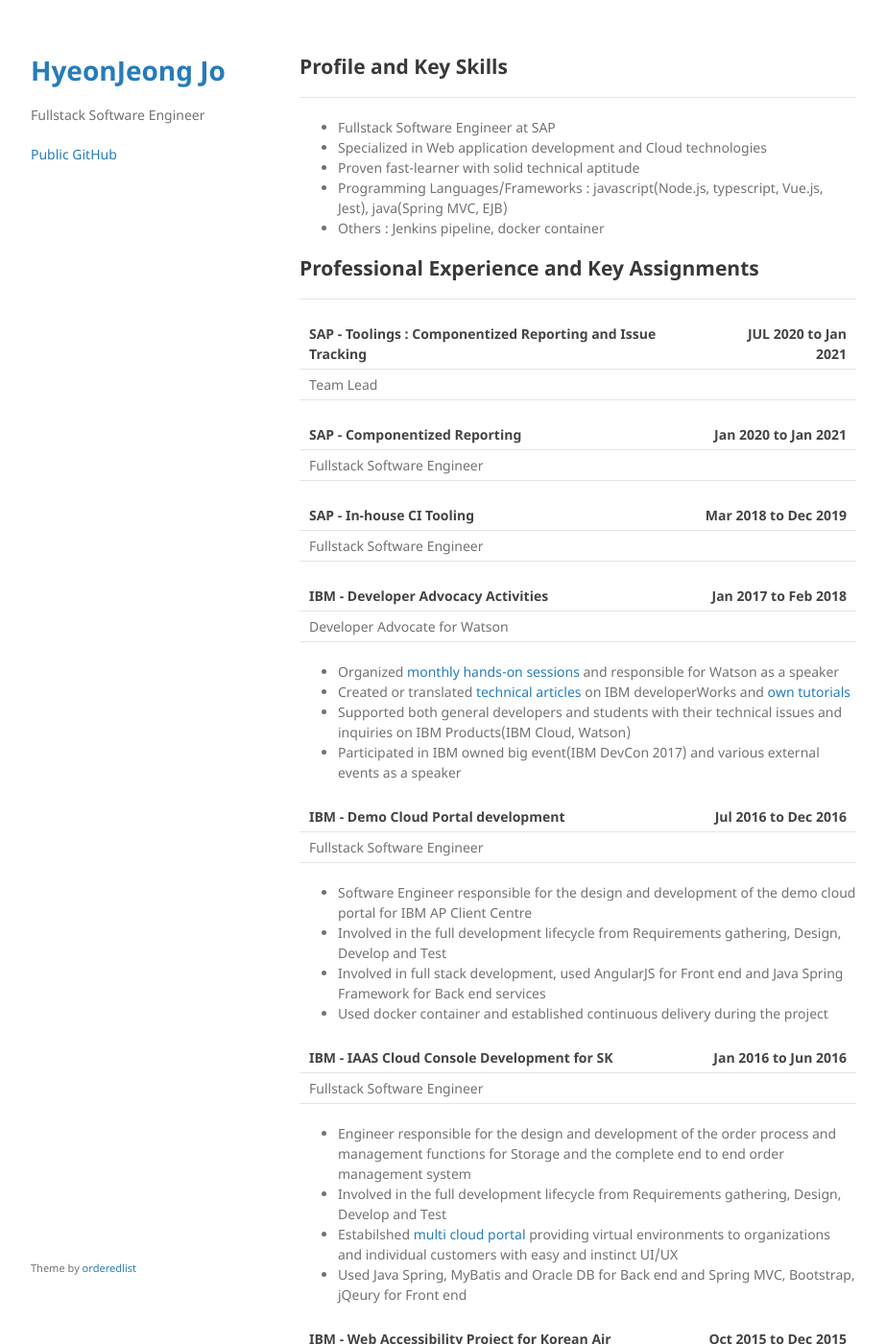
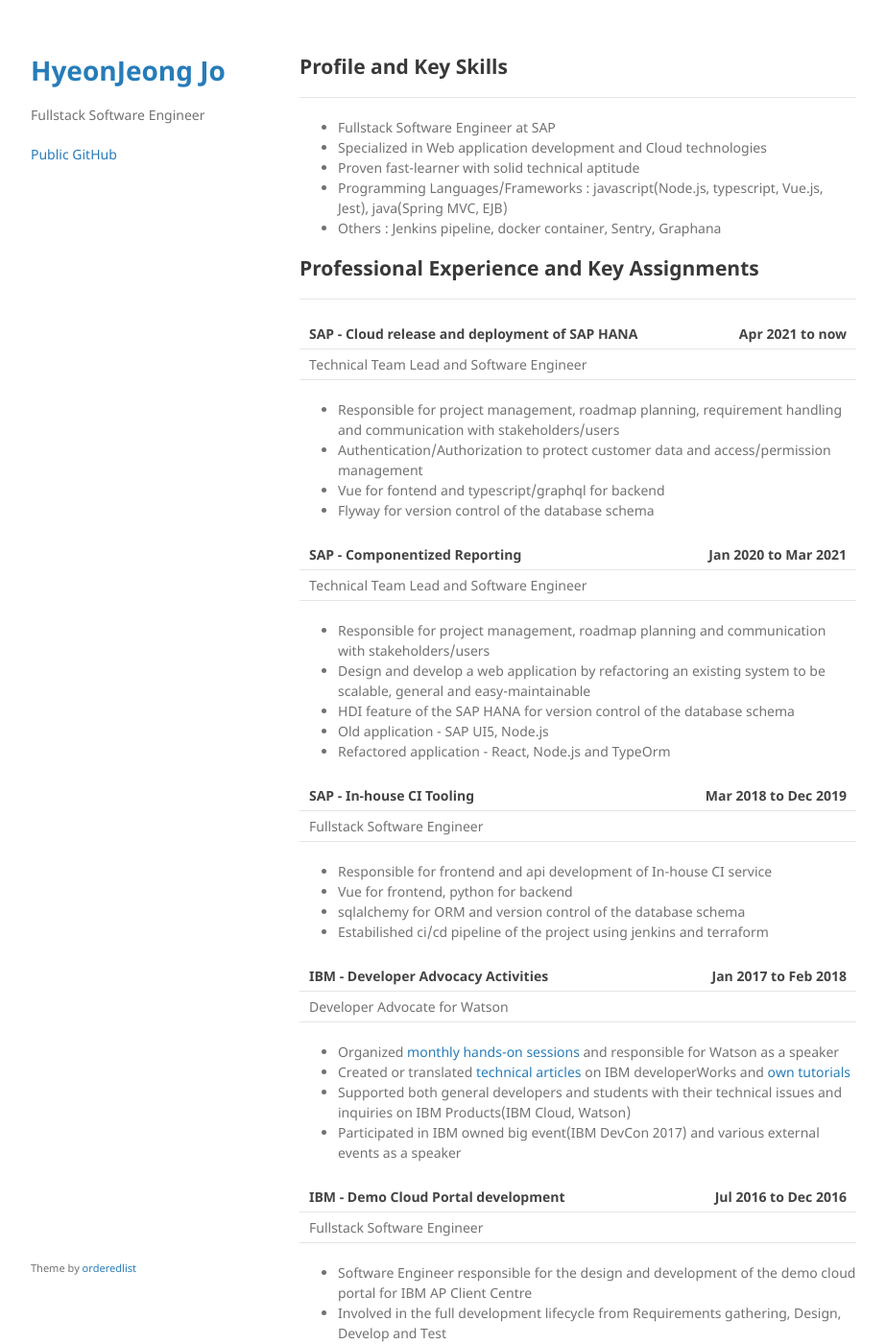
Before and after one commit to hjjo/hjjo.github.io, a Jekyll site: the page built from index.md, in a window 1280 px wide and 1400 px high. Shown: the whole window at 96% size, without its empty margins (178-1101 px from the left). Built offline with Jekyll 4.4.1, drawn with Linux system fonts in a browser that asks for light colours; our own code applies the rules of GitHub Pages for plain Markdown files; some of the changed text lies outside the part shown.

Commit message:
add latest cv

```diff
--- a/index.md
+++ b/index.md
@@ -8,22 +8,38 @@ layout: default
 - Specialized in Web application development and Cloud technologies
 - Proven fast-learner with solid technical aptitude
 - Programming Languages/Frameworks : javascript(Node.js, typescript, Vue.js, Jest), java(Spring MVC, EJB)
-- Others : Jenkins pipeline, docker container
+- Others : Jenkins pipeline, docker container, Sentry, Graphana
 
 ## Professional Experience and Key Assignments
 ***
 
-|SAP - Toolings : Componentized Reporting and Issue Tracking | | JUL 2020 to Jan 2021 |
-|:-----------------------------------------------------------|-|---------------------:|
-|Team Lead                                                   | |                      |
+|SAP - Cloud release and deployment of SAP HANA    | | Apr 2021 to now |
+|:-------------------------------------------------|-|----------------:|
+|Technical Team Lead and Software Engineer         | |                 |
 
-|SAP - Componentized Reporting                    | | Jan 2020 to Jan 2021 |
-|:------------------------------------------------|-|---------------------:|
-|Fullstack Software Engineer                      | |                      |
+- Responsible for project management, roadmap planning, requirement handling and communication with stakeholders/users
+- Authentication/Authorization to protect customer data and access/permission management
+- Vue for fontend and typescript/graphql for backend
+- Flyway for version control of the database schema
+
+|SAP - Componentized Reporting                        | | Jan 2020 to Mar 2021 |
+|:----------------------------------------------------|-|---------------------:|
+|Technical Team Lead and Software Engineer            | |                      |
+
+- Responsible for project management, roadmap planning and communication with stakeholders/users
+- Design and develop a web application by refactoring an existing system to be scalable, general and easy-maintainable
+- HDI feature of the SAP HANA for version control of the database schema
+- Old application - SAP UI5, Node.js
+- Refactored application - React, Node.js and TypeOrm
 
 |SAP - In-house CI Tooling                        | | Mar 2018 to Dec 2019 |
 |:------------------------------------------------|-|---------------------:|
 |Fullstack Software Engineer                      | |                      |
+
+- Responsible for frontend and api development of In-house CI service
+- Vue for frontend, python for backend
+- sqlalchemy for ORM and version control of the database schema
+- Estabilished ci/cd pipeline of the project using jenkins and terraform
 
 |IBM - Developer Advocacy Activities              | | Jan 2017 to Feb 2018 |
 |:------------------------------------------------|-|---------------------:|
@@ -42,7 +58,8 @@ a speaker
 - Software Engineer responsible for the design and development of the demo cloud portal for IBM AP Client Centre
 - Involved in the full development lifecycle from Requirements gathering, Design, Develop and Test
 - Involved in full stack development, used AngularJS for Front end and Java Spring Framework for Back end services
-- Used docker container and established continuous delivery during the project
+- Used nginx for reverse proxy to manage access of the asset
+- Used docker container and established continuous delivery using IBM UrbanCode during the project
 
 |IBM - IAAS Cloud Console Development for SK        | | Jan 2016 to Jun 2016 |
 |:--------------------------------------------------|-|---------------------:|
```
